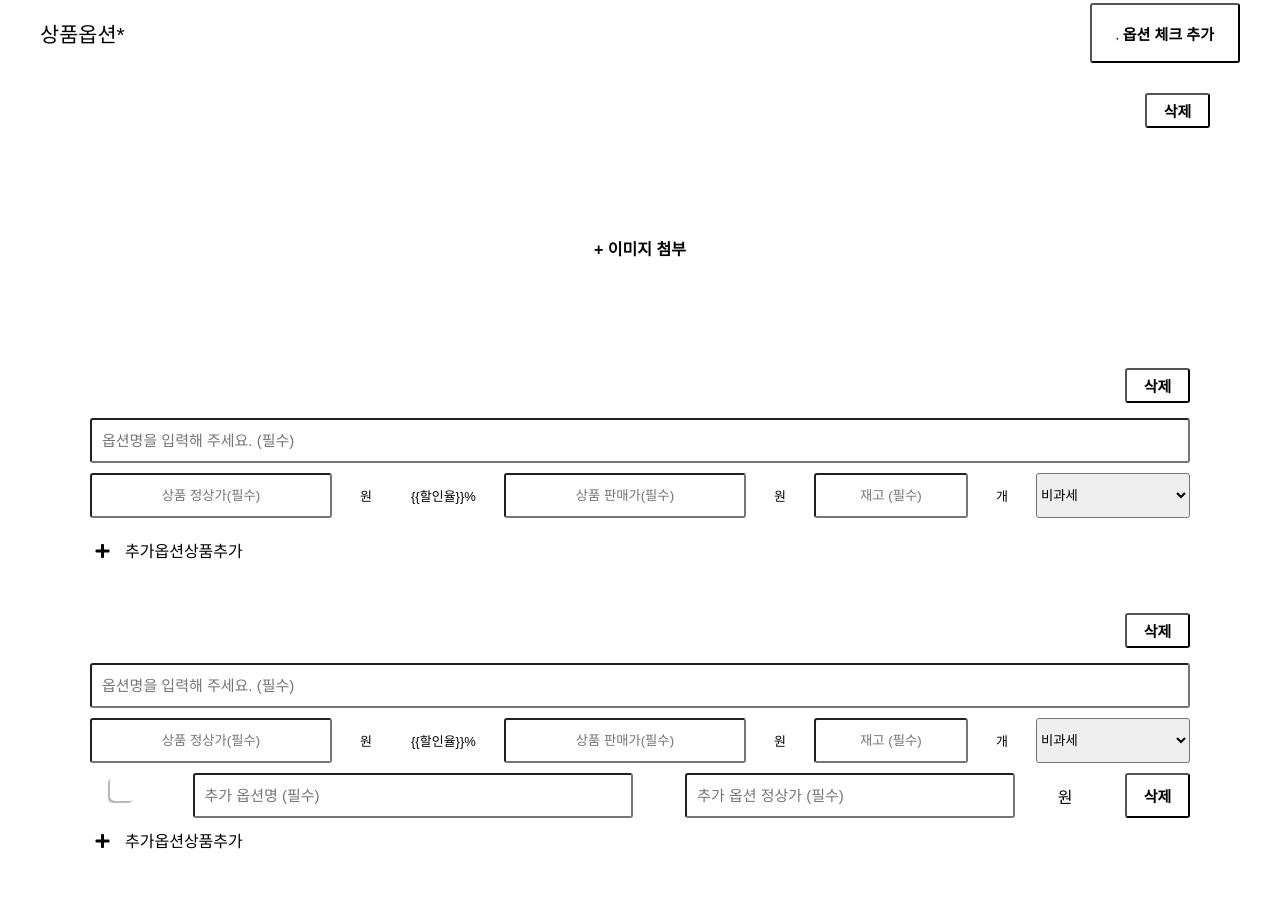
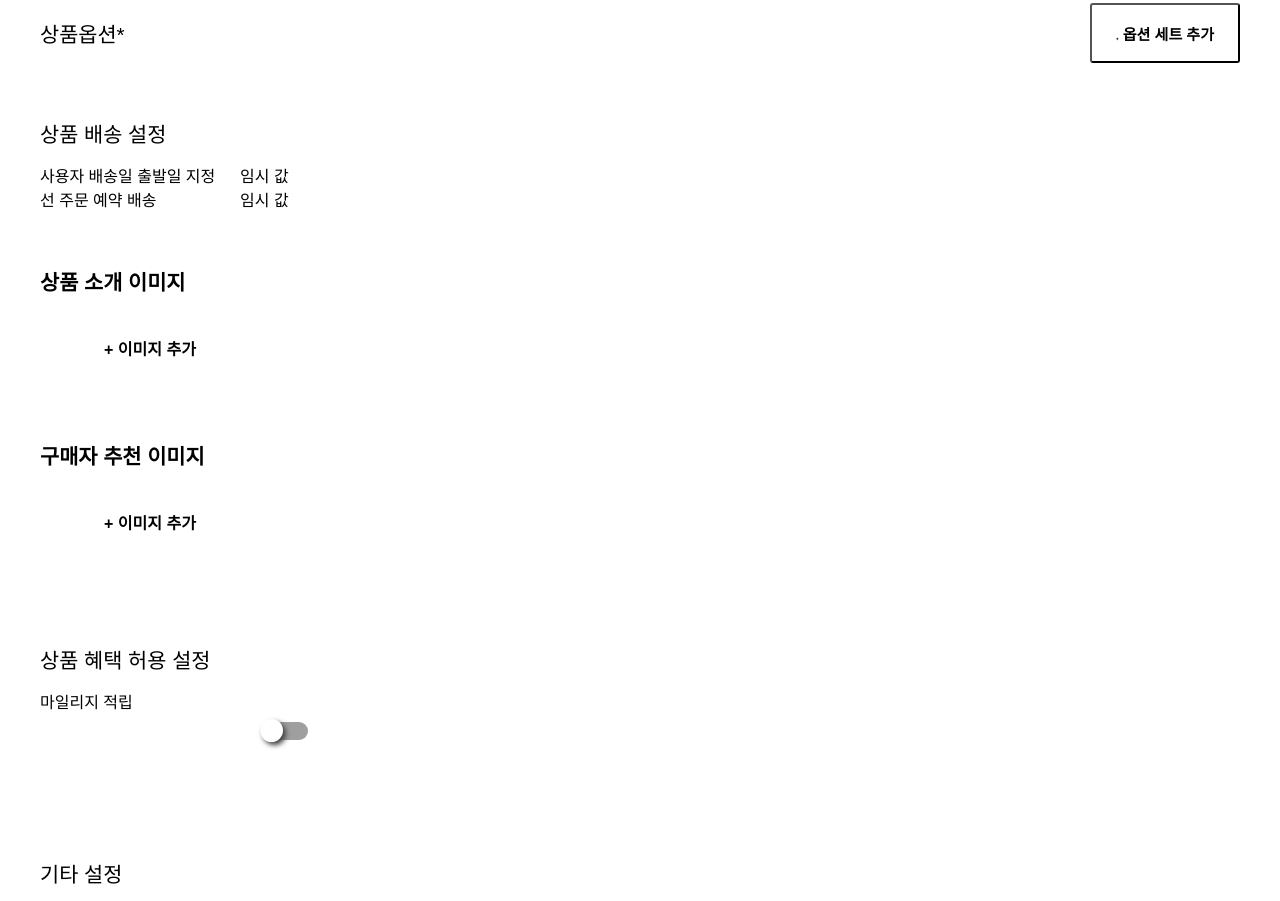
Before and after one commit to wantedPreOnboarding/19_02nd_slr_admin, a React (Create React App) app: page / in a window 1280 px wide. Shown: the part 1180-2081 px from the top of the page. Built offline with nearby package versions, Linux system fonts and the light colour scheme.

Commit message:
Add - 프로덕트 옵션 폼 추가 ,삭제 기능연결 #26 #28

```diff
--- a/src/Components/ProductOption/ProOptForm/ProOptForm.jsx
+++ b/src/Components/ProductOption/ProOptForm/ProOptForm.jsx
@@ -1,8 +1,21 @@
-import React from 'react';
+import React, { useState } from 'react';
 import styles from 'Components/ProductOption/ProOptForm/ProOptForm.module.css';
-const ProOptForm = ({ addOption }) => {
+const ProOptForm = ({ addOption, delOption, id }) => {
+  const [optionNum, setOptionNum] = useState(0);
+  const [optionPro, setOptionPro] = useState('');
+
+  const addOptionPro = () => {
+    setOptionNum(optionNum + 1);
+    setOptionPro([...optionPro, optionNum + 1]);
+  };
+
+  const delOptionPro = proId => {
+    setOptionNum(optionNum - 1);
+    setOptionPro(optionPro.filter(i => i !== proId));
+  };
+
   return (
-    <form className={`${styles.form} ${addOption === 'image' && styles.imageForm}`}>
+    <div className={`${styles.form} ${addOption === 'image' && styles.imageForm}`}>
       {addOption === 'image' ? (
         <section className={styles.imageInput}>
           <label htmlFor="imageInput"> + 이미지 첨부</label>
@@ -11,7 +24,7 @@ const ProOptForm = ({ addOption }) => {
       ) : (
         <>
           <section className={styles.delWrap}>
-            <button type="button" className={styles.delete}>
+            <button type="button" className={styles.delete} onClick={() => delOption(id)}>
               삭제
             </button>
           </section>
@@ -34,8 +47,10 @@ const ProOptForm = ({ addOption }) => {
                 <option value="tax">과세</option>
               </select>
             </section>
-            {addOption === 'add' && (
-              <section className={styles.addOptSection}>
+            {optionPro &&
+              optionPro.map(a => {
+                return (
+                  <section className={styles.addOptSection} key={a} id={a}>
                     <div className={styles.buttonBox} />
                     <input
                       type="text"
@@ -48,10 +63,18 @@ const ProOptForm = ({ addOption }) => {
                       placeholder="추가 옵션 정상가 (필수)"
                     />
                     <span>원</span>
-                <button className={`${styles.delete} ${styles.bigBtn}`}>삭제</button>
+                    <button
+                      type="button"
+                      className={`${styles.delete} ${styles.bigBtn}`}
+                      onClick={() => delOptionPro(a)}
+                    >
+                      삭제
+                    </button>
                   </section>
-            )}
-            <button type="button" className={styles.addOptBtn}>
+                );
+              })}
+
+            <button type="button" className={styles.addOptBtn} onClick={addOptionPro}>
               <span className={styles.addOptBtnSpan}>
                 <i className="fas fa-plus"></i>
               </span>
@@ -60,7 +83,7 @@ const ProOptForm = ({ addOption }) => {
           </section>
         </>
       )}
-    </form>
+    </div>
   );
 };
 
--- a/src/Components/ProductOption/ProOptForm/ProOptForm.module.css
+++ b/src/Components/ProductOption/ProOptForm/ProOptForm.module.css
@@ -1,7 +1,9 @@
 @value sirDPurple, sirPurple, sirLGray, sirGray, sirDGray, sirRed, sirShadow from "styles/theme.css";
+
 button {
   cursor: pointer;
 }
+
 .form {
   border-radius: 3px;
   height: auto;
@@ -109,6 +111,7 @@ button {
   display: flex;
   justify-content: space-between;
   align-items: center;
+  margin-bottom: 10px;
 }
 .addOptSection input {
   font-size: 15px;
--- a/src/Components/ProductOption/ProOptMain/ProOptMain.jsx
+++ b/src/Components/ProductOption/ProOptMain/ProOptMain.jsx
@@ -1,19 +1,34 @@
-import React from 'react';
+import React, { useState } from 'react';
 import { Table, TableHeader, ProOptSet } from 'Components';
 import styles from 'Components/ProductOption/ProOptMain/ProOptMain.module.css';
 
 const ProOptMain = () => {
+  const [optionNum, setOptionNum] = useState(0);
+  const [optionSet, setOptionSet] = useState('');
+
+  const addOptionSet = () => {
+    setOptionNum(optionNum + 1);
+    setOptionSet([...optionSet, optionNum + 1]);
+  };
+
+  const delOptionSet = id => {
+    setOptionNum(optionNum - 1);
+    setOptionSet(optionSet.filter(i => i !== id));
+  };
   return (
     <Table className={styles.table}>
       <TableHeader className={styles.headSection}>
         <span>
           상품옵션<span>*</span>
         </span>
-        <button type="button" className={styles.addBtn}>
-          <i className="fas fa-plus "></i> 옵션 체크 추가
+        <button type="button" className={styles.addBtn} onClick={addOptionSet}>
+          <i className="fas fa-plus "></i> 옵션 세트 추가
         </button>
       </TableHeader>
-      <ProOptSet />
+      {optionSet &&
+        optionSet.map(a => {
+          return <ProOptSet key={a} id={a} delOptionSet={delOptionSet} />;
+        })}
     </Table>
   );
 };
--- a/src/Components/ProductOption/ProOptSet/ProOptSet.jsx
+++ b/src/Components/ProductOption/ProOptSet/ProOptSet.jsx
@@ -1,19 +1,45 @@
-import React from 'react';
+import React, { useState } from 'react';
 import { TableRow, ProOptForm } from 'Components';
 import styles from 'Components/ProductOption/ProOptSet/ProOptSet.module.css';
 
-const ProOptSet = () => {
+const ProOptSet = ({ id, delOptionSet }) => {
+  const [optionNum, setOptionNum] = useState(1);
+  const [optionList, setOptionList] = useState([1]);
+
+  const addOption = () => {
+    setOptionNum(optionNum + 1);
+    setOptionList([...optionList, optionNum + 1]);
+  };
+  const delOption = id => {
+    setOptionNum(optionNum - 1);
+    setOptionList(optionList.filter(i => i !== id));
+  };
+
   return (
     <TableRow className={styles.innerTable}>
-      <button type="button" className={styles.delete}>
+      <button
+        type="button"
+        className={styles.delete}
+        onClick={() => {
+          delOptionSet(id);
+        }}
+      >
         삭제
       </button>
 
       <div className={styles.innerSection}>
         <ProOptForm addOption="image" />
-        <ProOptForm />
-        <ProOptForm addOption="add" />
-        <button type="button" className={`${styles.addBtn} ${styles.longWidth}`}>
+
+        {optionList &&
+          optionList.map(a => {
+            return <ProOptForm key={a} id={a} delOption={delOption} />;
+          })}
+
+        <button
+          type="button"
+          className={`${styles.addBtn} ${styles.longWidth}`}
+          onClick={addOption}
+        >
           <i className="fas fa-plus"></i> 옵션 추가
         </button>
       </div>
```
Lines whose indentation alone changed are shown as unchanged.
